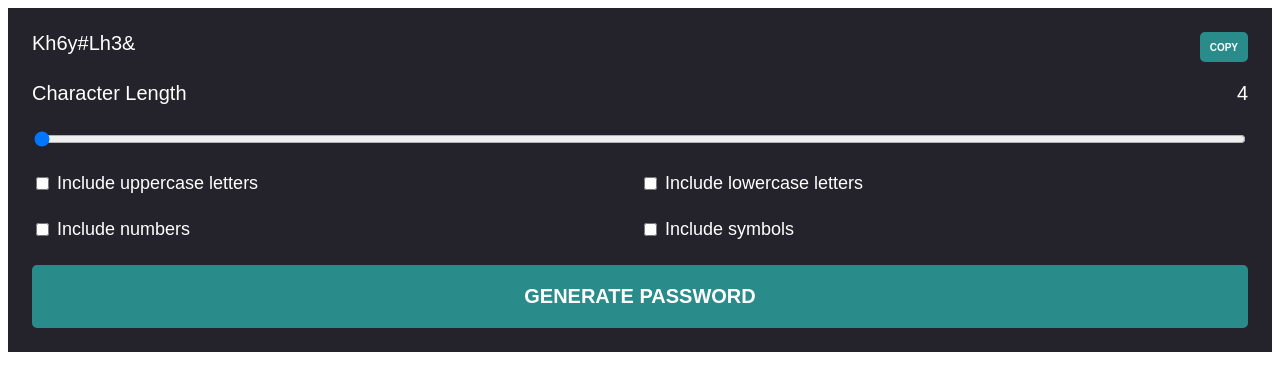
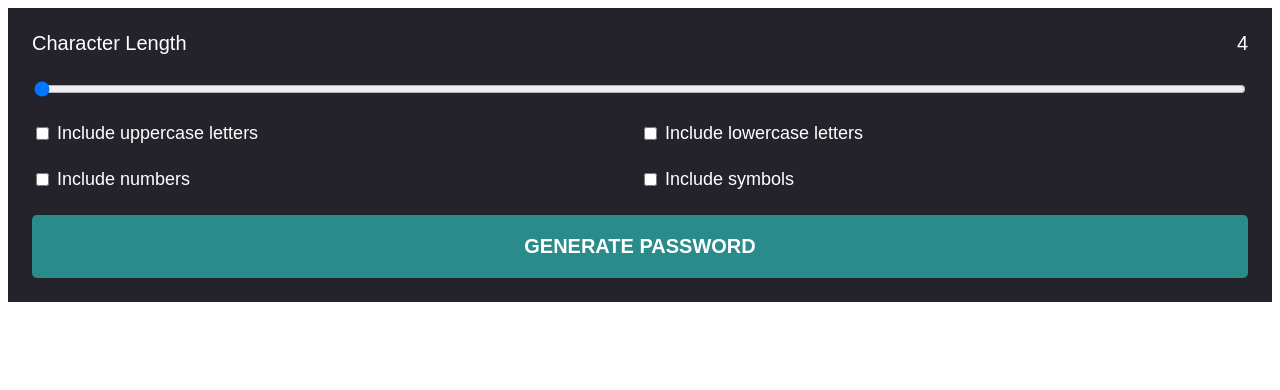
Before and after one commit to JGCZE/Password_generator, a React (Vite) app: page / in a window 1280 px wide. Shown: the top 390 px of the page. Built offline with nearby package versions, Linux system fonts and the light colour scheme.

Commit message:
added Custom Hook and logic for password generator

```diff
--- a/src/App.tsx
+++ b/src/App.tsx
@@ -1,5 +1,6 @@
 import { useState } from "react"
 import "./App.css"
+import usePasswordGenerators from "./hooks/use-password-generators"
 
 const App = () => {
   const [length, setLength] = useState(4)
@@ -11,6 +12,8 @@ const App = () => {
   ])
 
 
+  const { password, errorMessage, generatePassword } = usePasswordGenerators()
+
 
   const handleCheckboxChange = ( index: number ) => {
     const updatedCheckboxData = [...checkboxData]
@@ -21,11 +24,13 @@ const App = () => {
 
   return (
     <div className="container">
+
       {/* Password text and copy */}
-      <div className="header">
-        <div className="title"> Kh6y#Lh3& </div>
-        <button className="copyBtn" onClick={() => {}}> Copy </button>
-      </div>
+      {password && (
+        <div className="header">
+          <div className="title">{password}</div>
+          <button className="copyBtn" onClick={() => {}}> Copy </button>
+        </div> )}
 
       {/* Characters length */}
       <div className="charLength">
--- /dev/null
+++ b/src/hooks/use-password-generators.tsx
@@ -0,0 +1,47 @@
+import { useState } from "react"
+
+const usePasswordGenerators = () => {
+    const [password, setPassword] = useState<string>("")
+    const [errorMessage, setErrorMessage] = useState<string>("")
+
+    const generatePassword = (checkboxData: any[], length: any ) => {
+        let charset = "",
+            generatedPassword = "";
+
+        // eslint-disable-next-line @typescript-eslint/no-unsafe-member-access
+        const selectedOption = checkboxData.filter((checkbox) => checkbox.state)
+        console.log(selectedOption);
+
+
+        selectedOption.forEach((option: {title: string}) => {
+            switch (option.title) {
+                case "Include uppercase letters":
+                    charset += "ABCDEFGHIJKLMNOPQRSTUVWXYZ"
+                    break;
+                case "Include lowercase letters":
+                    charset += "abcdefghijklmnopqrstuvwxyz"
+                    break;
+                case "Include numbers":
+                    charset += "0123456789"
+                    break;
+                case "Include symbols":
+                    charset += "!@#$%^&*()_+~`|}{[]:;?><,./-="
+                    break;
+                default:
+                    break;
+            }
+        })
+
+        for (let i = 0; i < length; i++) {
+            const randomIndex = Math.floor(Math.random() * charset.length)
+            generatedPassword += charset[randomIndex]
+        }
+
+    }
+
+    return { password, errorMessage, generatePassword }
+}
+
+
+
+export default usePasswordGenerators
```
